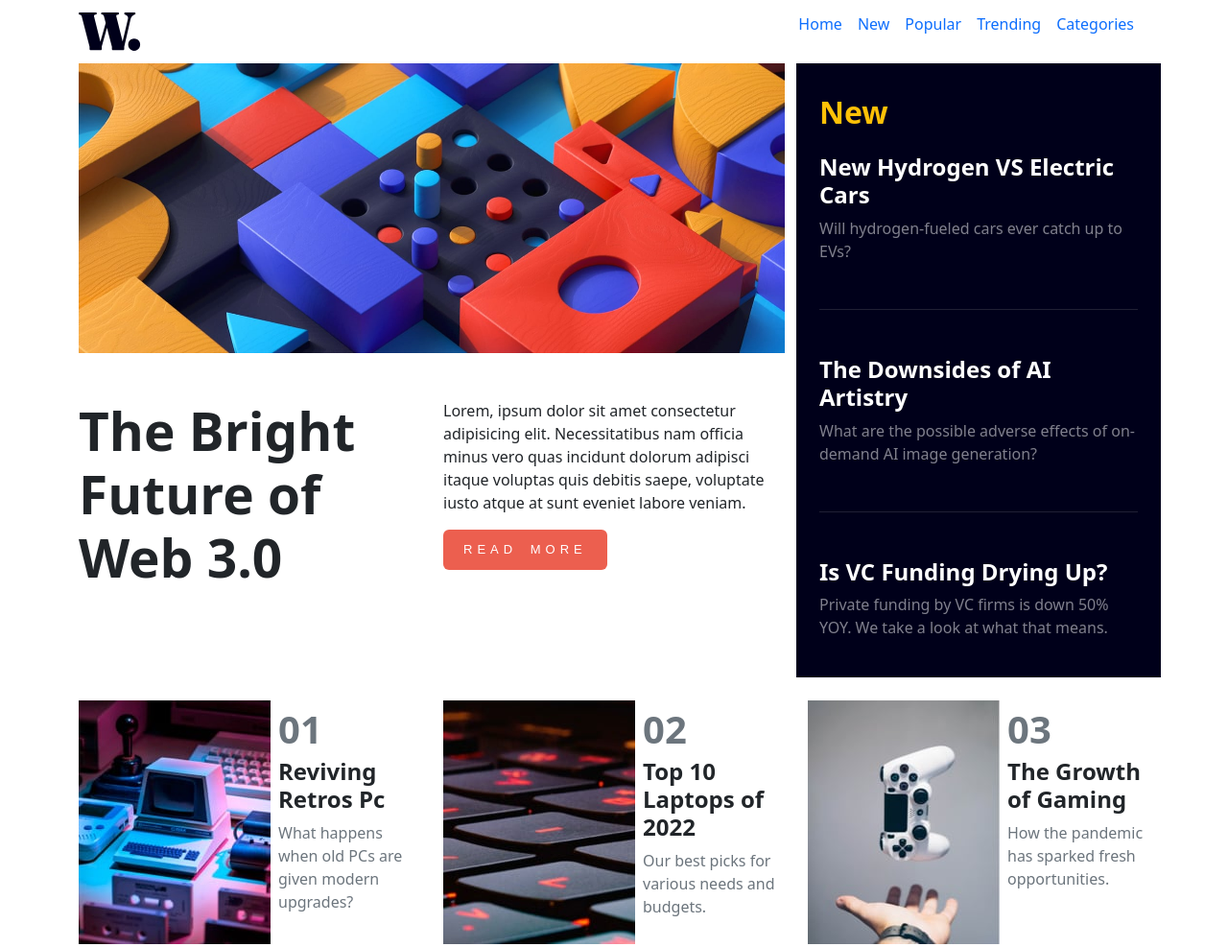
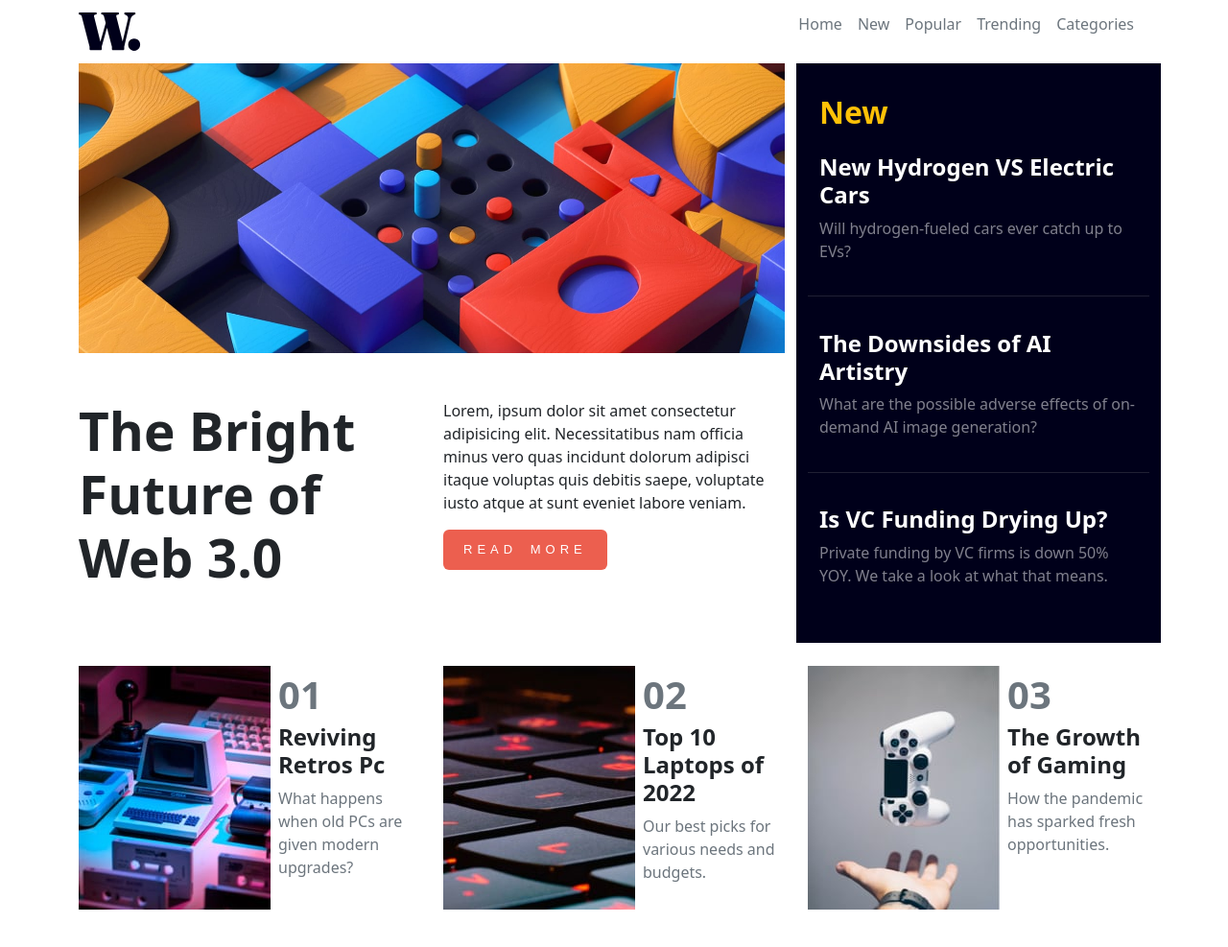
Before and after one commit to gdemartino93/news-homepage-main, a plain HTML site: page index.html in a window 1280 px wide. Shown: the whole page at 96% size. Drawn offline with nearby package versions, Linux system fonts and the light colour scheme.

Commit message:
link menu

```diff
--- a/index.html
+++ b/index.html
@@ -17,12 +17,12 @@
               <span class="navbar-toggler-icon"></span>
             </button>
             <div class="offcanvas offcanvas-end d-flex align-items-end mx-3" tabindex="-1" id="navbarOffcanvasLg" aria-labelledby="navbarOffcanvasLgLabel">
-              <ul class="d-lg-flex d-lg-flex-column gap-3">
-                <li><a href="Home">Home</a></li>
-                <li><a href="New">New</a></li>
-                <li><a href="">Popular</a></li>
-                <li><a href="">Trending</a></li>
-                <li><a href="">Categories</a></li>
+              <ul class="d-lg-flex d-lg-flex-column gap-3 hoverlink">
+                <li><a href="Home" class="text-secondary" >Home</a></li>
+                <li><a href="New" class="text-secondary">New</a></li>
+                <li><a href="" class="text-secondary">Popular</a></li>
+                <li><a href="" class="text-secondary">Trending</a></li>
+                <li><a href="" class="text-secondary">Categories</a></li>
               </ul>
             </div>
           </nav>
@@ -37,16 +37,28 @@
                 <button class="btn"> READ MORE</button></div>
                 </div>
             </div>
-            <div class="col-12 p-4 col-lg-4" style="background-color:#00001a">
+            <div class="col-12 p-4 col-lg-4 d-flex" style="background-color:#00001a">
+                <div class="row">
+                    <div class="col-lg-4 w-100">
                         <h2 class="text-warning fw-bold mb-4 mt-2">New</h2>
                         <h4 class="fw-bold text-white"> New Hydrogen VS Electric Cars</h4>
                         <p class="text-white-50">Will hydrogen-fueled cars ever catch up to EVs?</p>
-                <hr class="my-5">
+                    </div>
+
+                <hr>
+
+                <div class="col-lg-4 w-100">
                     <h4 class="fw-bold text-white"> The Downsides of AI Artistry</h4>
                     <p class="text-white-50"> What are the possible adverse effects of on-demand AI image generation? </p>
-                <hr class="my-5">
+                </div>
+
+                <hr>
+
+                <div class="col-lg-4 w-100">
                     <h4 class="fw-bold text-white"> Is VC Funding Drying Up?</h4>
                     <p class="text-white-50"> Private funding by VC firms is down 50% YOY. We take a look at what that means.</p>
+                </div>
+                </div>
             </div>
             </div>
         <!-- close row -->
@@ -60,7 +72,7 @@
 
             </div>
             </div>
-            <div class="col-12 col-lg-4 d-flex gap-2">
+            <div class="col-12 col-lg-4 d-flex gap-2 my-3 my-lg-0">
                 <img src="img/image-top-laptops.jpg" class="img-fluid" alt="top Laptops">
                 <div class="txt-ico">
                 <span class="text-secondary fw-bold fs-1">02</span>
```
Lines whose indentation alone changed are shown as unchanged.
